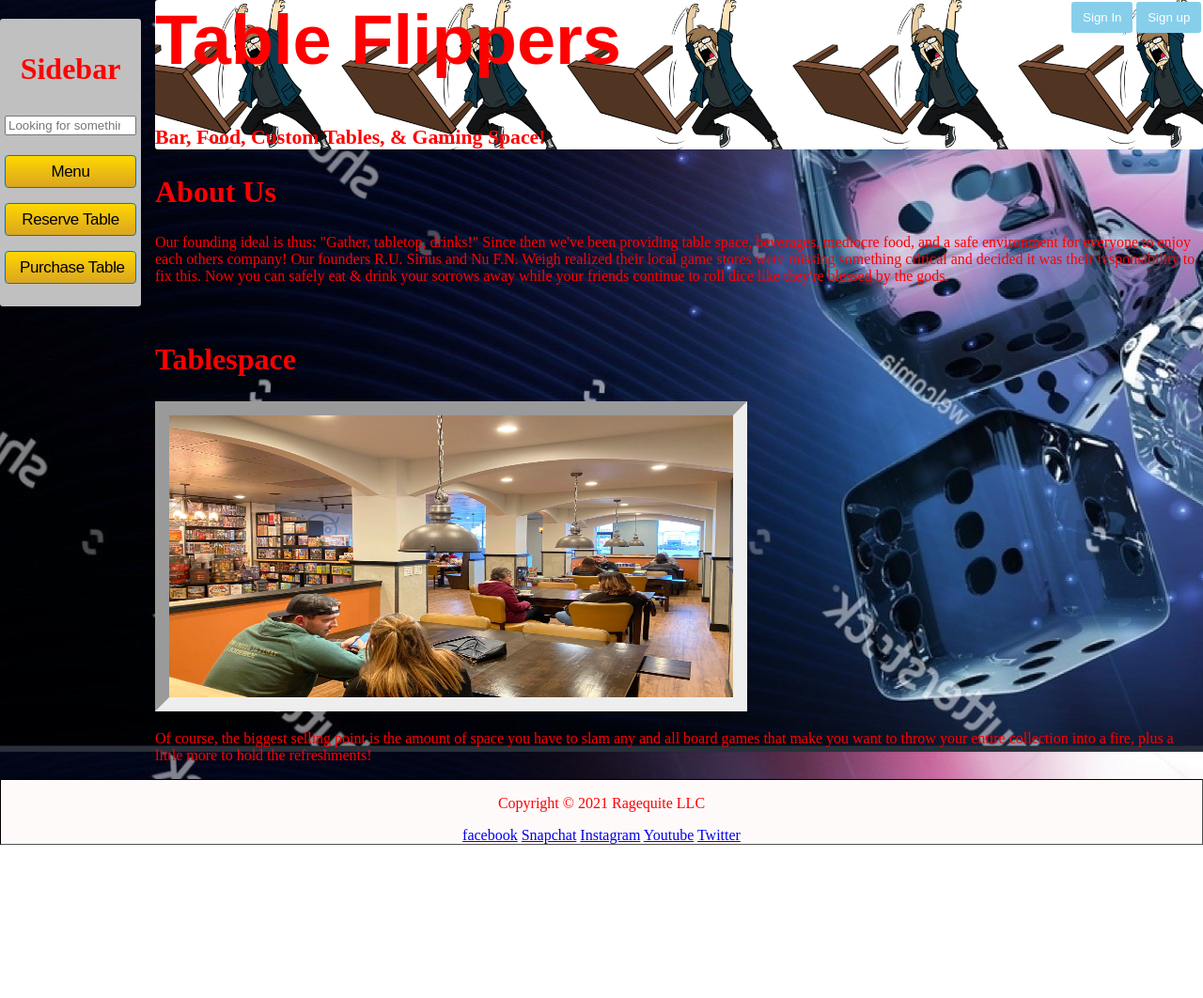
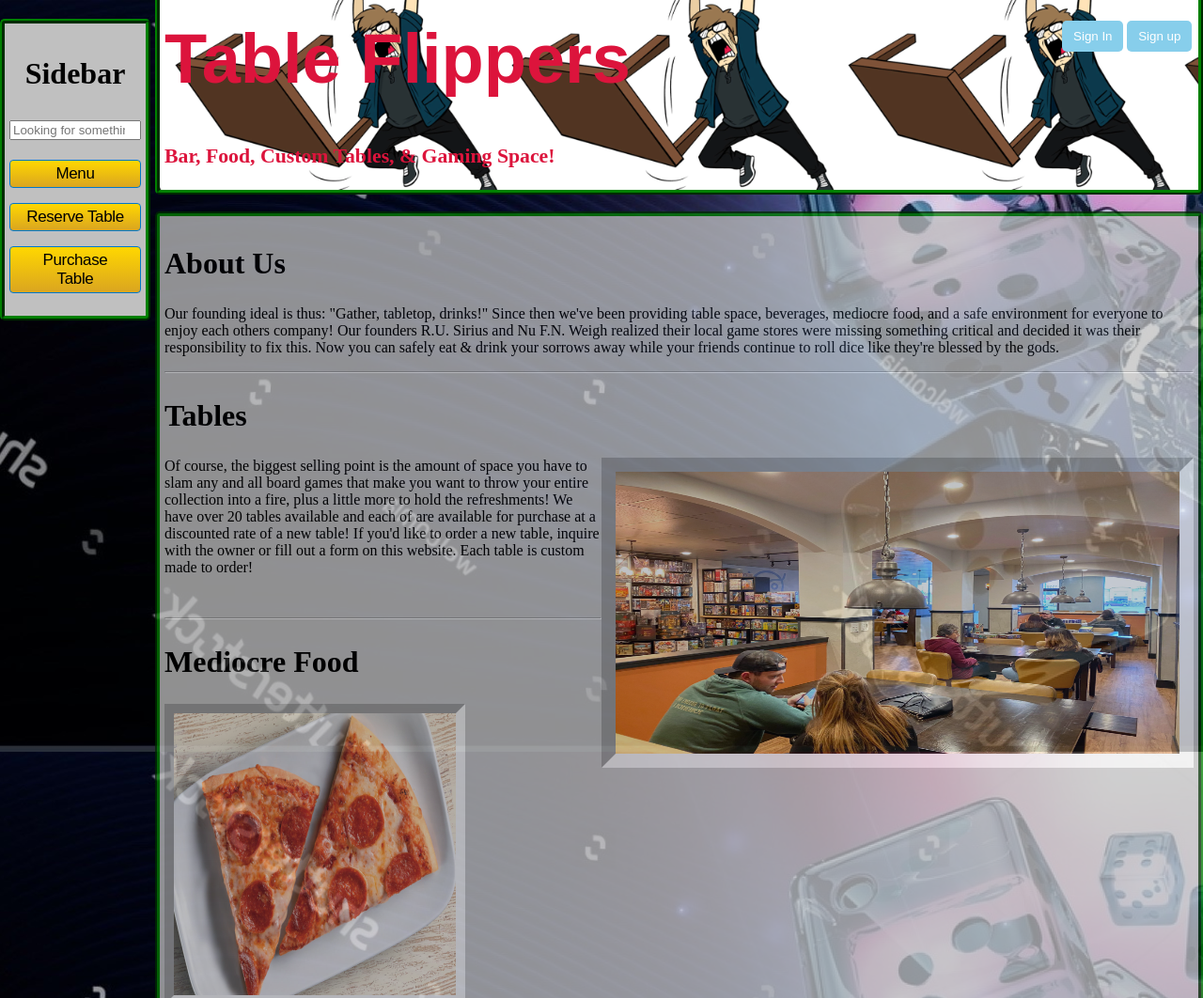
Before and after one commit to Noah-Stewart-74/StaticStorefront, a plain HTML site: page index.html in a window 1280 px wide. Shown: the top 1062 px of the page at 94% size. Before the commit the page ends 899 px from the top, so only its background shows below. Drawn offline with Linux system fonts and the light colour scheme.

Commit message:
Second Commit

```diff
--- a/index.html
+++ b/index.html
@@ -20,31 +20,53 @@
             <h2>Bar, Food, Custom Tables, & Gaming Space!</h2>
         </div>
     </header>
+    <br />
     <div class="wrapper">
         <section class="sidebar">
             <h2>Sidebar</h2>
                 <p><input id="search" type="search" placeholder="Looking for something?"></p>
-                <p><button class="button-15" role="button">Menu</button></p>
-                <p><button class="button-15" role="button">Reserve Table</button></p>
-                <p><button class="button-15" role="button">Purchase Table</button></p>
+                <p><button class="button1" role="button">Menu</button></p>
+                <p><button class="button1" role="button">Reserve Table</button></p>
+                <p><button class="button1" role="button">Purchase Table</button></p>
         </section>
     </div>
     <div class="maincont">
-        <h2>About Us</h2>
-        <p>Our founding ideal is thus: "Gather, tabletop, drinks!" Since then we've been providing table space, beverages, mediocre food, and a safe environment for everyone to enjoy each others company! Our founders R.U. Sirius and Nu F.N. Weigh realized their local game stores were missing something critical and decided it was their responsibility to fix this. Now you can safely eat & drink your sorrows away while your friends continue to roll dice like they're blessed by the gods.</p>
+        <div>
+            <h2>About Us</h2>
+            <p>Our founding ideal is thus: "Gather, tabletop, drinks!" Since then we've been providing table space, beverages, mediocre food, and a safe environment for everyone to enjoy each others company! Our founders R.U. Sirius and Nu F.N. Weigh realized their local game stores were missing something critical and decided it was their responsibility to fix this. Now you can safely eat & drink your sorrows away while your friends continue to roll dice like they're blessed by the gods.</p>
+        </div>
+        <hr />
+        <div>
+            <h2>Tables</h2>
+            <img src="./assets/tableSpace.jpg" alt="Tablespace" style="border: inset 15px; float:right" width="600" height="300">
+            <div>Of course, the biggest selling point is the amount of space you have to slam any and all board games that make you want to throw your entire collection into a fire, plus a little more to hold the refreshments! We have over 20 tables available and each of are available for purchase at a discounted rate of a new table! If you'd like to order a new table, inquire with the owner or fill out a form on this website. Each table is custom made to order!</div>
+        </div>
         <br />
-        <h2>Tablespace</h2>
-        <img src="./assets/tableSpace.jpg" alt="Tablespace" style="border: inset 15px" width="600" height="300">
-        <p>Of course, the biggest selling point is the amount of space you have to slam any and all board games that make you want to throw your entire collection into a fire, plus a little more to hold the refreshments!</p>
+        <br />
+        <hr />
+        <div>
+            <h2>Mediocre Food</h2>
+            <div class="example">
+                <img src="./assets/pizzaSlices.jpg" alt="pizza" style="float: left;" height="300" width="300">
+            </div>
+            <div class="example">
+                <img src="./assets/mugOfBeer.jpg" alt="beer" style="float: left;" height="300" width="300">
+            </div>
+            <div class="example">
+                <img src="./assets/Burger.jpg" alt="burger" style="float: left;" height="300" width="300">
+            </div>
+            <div>While none of our food is something to write home about, each and every option is worth the amount of effort you save from ordering from a nearby restaurant!</div>
+        </div>
     </div>
+    <br />
     <footer>
         <p>Copyright © 2021 Ragequite LLC</p>
         <p>
-            <a href="#">facebook</a>
-            <a href="#">Snapchat</a>
-            <a href="#">Instagram</a>
-            <a href="#">Youtube</a>
-            <a href="#">Twitter</a>
+            <a href="#"><img src="./assets/iconFacebook.png"></a>
+            <a href="#"><img src="./assets/iconSnapchat.png"></a>
+            <a href="#"><img src="./assets/iconInstagram.png"></a>
+            <a href="#"><img src="./assets/iconYoutube.png"></a>
+            <a href="#"><img src="./assets/iconTwitter.png"></a>
         </p>
     </footer>
 </body>
--- a/main.css
+++ b/main.css
@@ -1,7 +1,6 @@
 body {
     background: url(./assets/Dice.jpg) no-repeat fixed top center;
     background-size: cover;
-    color: red;
     font-size: 100%;
     margin: 0;
 }
@@ -11,10 +10,13 @@ body {
 }
 header {
     margin-left: 165px;
-    margin-top: -50px;
+    margin-top: -40px;
+    padding: 5px;
+    color: crimson;
     background: url(./assets/TableFlipping.jpg) fixed top center;
     background-size: contain;
-    border-radius: 3px;
+    border: ridge 5px green;
+    border-radius: 5px;
     font-size: 68%;
 }
 .login {
@@ -36,7 +38,7 @@ header {
 .button {
     background-color: skyblue;
     border: 1px solid transparent;
-    border-radius: 3px;
+    border-radius: 5px;
     cursor: pointer;
     box-sizing: border-box;
     color: white;
@@ -63,7 +65,8 @@ h2 {
     position: fixed;
     z-index: 1;
     top: 20px;
-    border-radius: 3px;
+    border: 5px ridge green;
+    border-radius: 5px;
     background: silver;
     overflow-x: hidden;
     padding: 8px 0;
@@ -75,61 +78,51 @@ h2 {
     margin: 5px;
     width: 140px;
 }
-
-.button-15 {
+.button1 {
     background-image: linear-gradient(gold, goldenrod);
     border: 1px solid #0077CC;
     border-radius: 4px;
     box-sizing: border-box;
     color: black;
     cursor: pointer;
-  direction: ltr;
     display: block;
     font-size: 17px;
     letter-spacing: -.022em;
-  line-height: 1.47059;
     width: 140px;
     overflow: visible;
     margin-left: 5px;
     padding: 4px 15px;
     text-align: center;
-  user-select: none;
-  -webkit-user-select: none;
-  touch-action: manipulation;
-  white-space: nowrap;
 }
-
-.button-15:disabled {
-  cursor: default;
-  opacity: .3;
-}
-
-.button-15:hover {
+.button1:hover {
     background-image: linear-gradient(#51A9EE, #147BCD);
     border-color: #1482D0;
     text-decoration: none;
 }
-
-.button-15:active {
-  background-image: linear-gradient(#3D94D9, #0067B9);
-  border-color: #006DBC;
-  outline: none;
-}
-
-.button-15:focus {
-  box-shadow: rgba(131, 192, 253, 0.5) 0 0 0 3px;
-  outline: none;
-}
 .maincont {
     margin-left: 165px;
     position: relative;
+    border: 5px green groove;
+    border-radius: 5px;
+    padding: 5px;
+    opacity: .75;
+    background-color: silver;
+}
+div.example {
+    border:  inset 10px;
+    display: inline-block;
 }
 footer {
     float: bottom;
     margin: 0;
-    background-color: snow;
+    background-color: silver;
     text-align: center;
     height: 4.2em;
-    border: 1px black inset;
+    border: 5px green groove;
+    border-radius: 5px;
+    padding: 5px;
     position: relative;
+    width: 100%;
+    height: 100%;
+    overflow: hidden;
 }
```
Also changed, not shown: assets/Burger.jpg (added), assets/iconFacebook.png (added), assets/iconInstagram.png (added), assets/iconSnapchat.png (added), assets/iconTwitter.png (added), assets/iconYoutube.png (added), assets/mugOfBeer.jpg (added), assets/pizzaSlices.jpg (added). Lines whose indentation alone changed are shown as unchanged.
